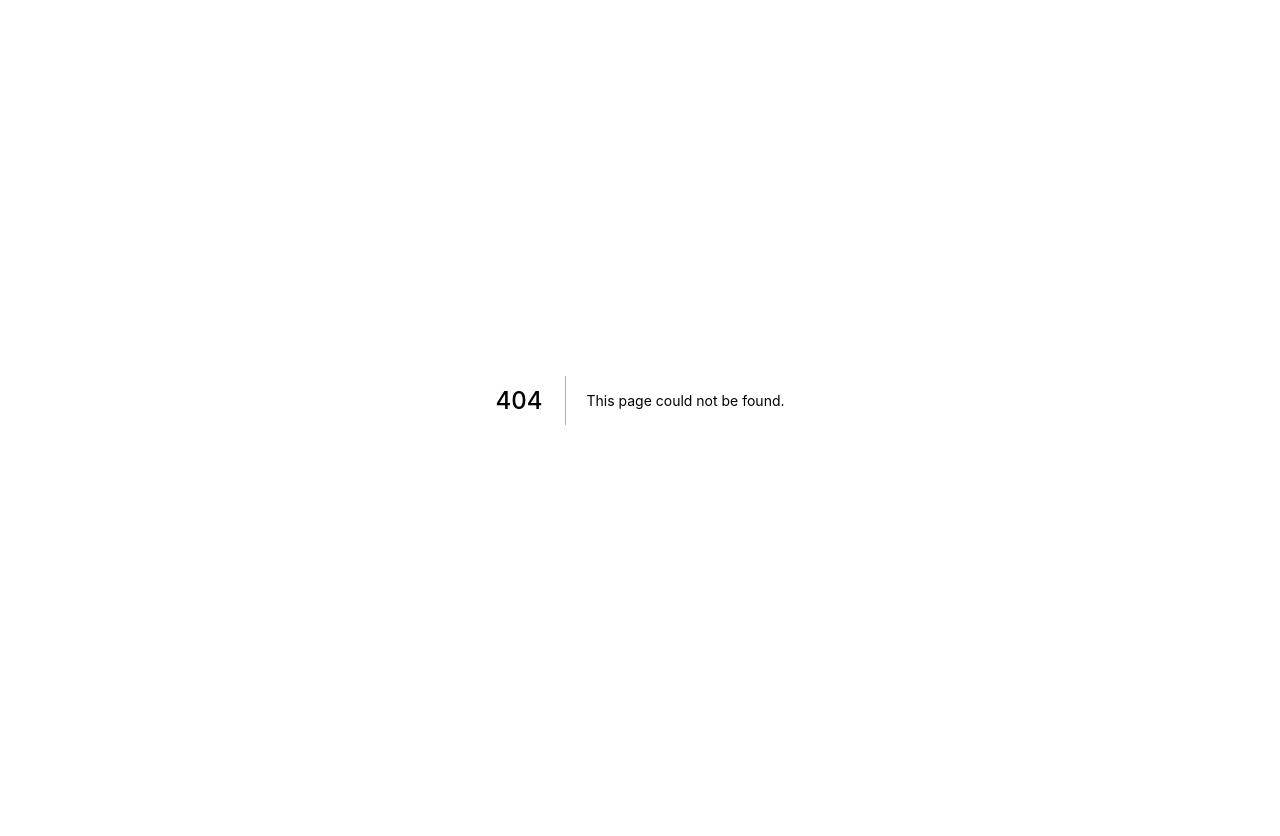
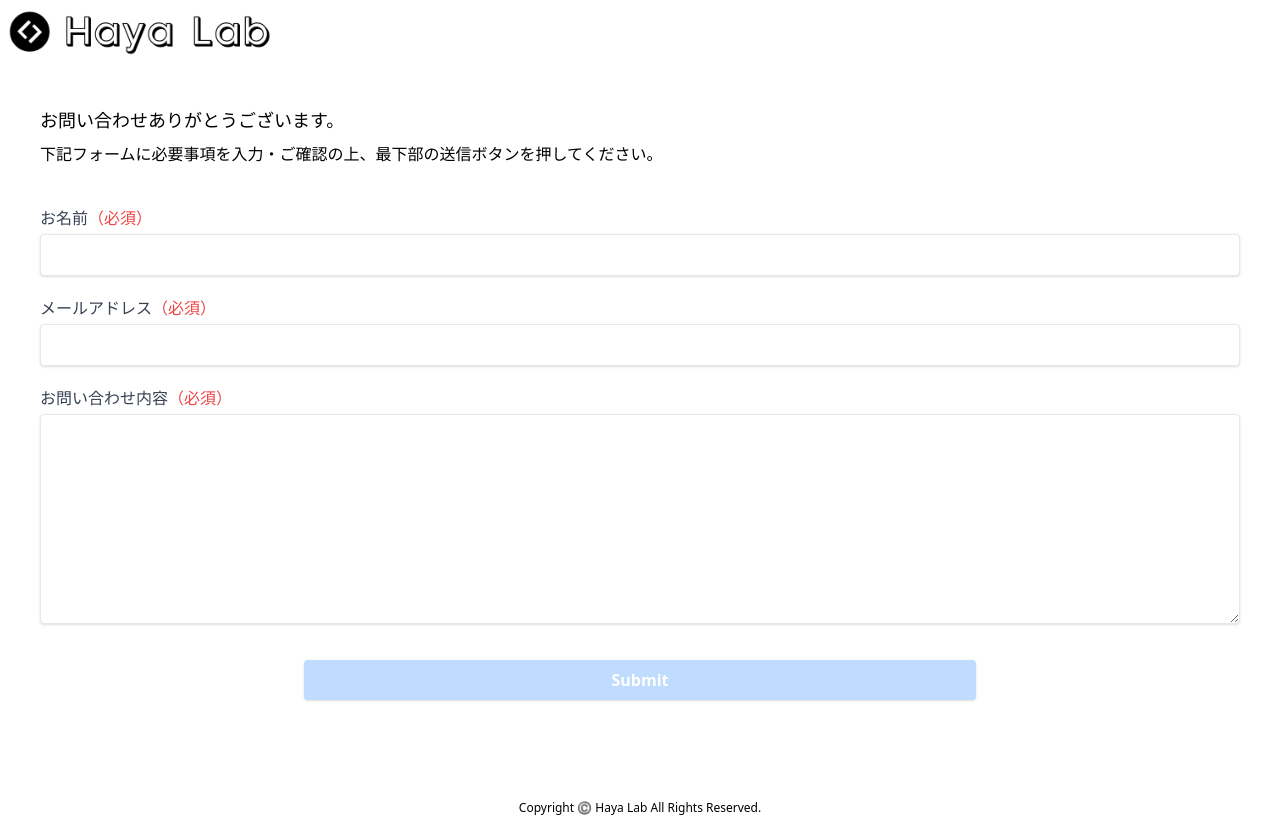
Before and after one commit to dehiron/portfolio, a Next.js app: page /contact in a window 1280 px wide. Before the commit this address had no page. Before the commit the page ends 800 px from the top, so only its background shows below. Built offline with nearby package versions, Linux system fonts and the light colour scheme.

Commit message:
Implemented the contact form page(front-end only) / Layouts and stylings modification

```diff
--- a/components/Footer.tsx
+++ b/components/Footer.tsx
@@ -32,7 +32,7 @@ const Footer = () => {
                 </div> */}
 
                 <div className="w-full flex justify-center mt-10">
-                    <p className="text-xs">Copyright ©️ Lance Lab All Rights Reserved.</p>
+                    <p className="text-xs">Copyright ©️ Haya Lab All Rights Reserved.</p>
                 </div>
         </footer>
     )
--- a/components/Header.tsx
+++ b/components/Header.tsx
@@ -1,29 +1,37 @@
 import Link from 'next/link'
 import React, { useState } from 'react';
 import Drawer from './Drawer';
-// import {Link as Scroll} from "react-scroll";
+import {Link as Scroll} from "react-scroll";
 import Image from "next/image";
+import { useRouter } from 'next/router';
 
 
 const Header = () => {
 
     const [isOpen, setIsOpen] = useState(false);
+    const router = useRouter();
 
     return (
-        <header className="flex justify-between items-center top-0 p-3 md:p-5 max-w-7xl mx-auto bg-white h-[66px]">
-            <div className="flex space-x-5 items-center">
+        <header className="flex items-center md:items-baseline justify-between top-0 p-3 md:p-2 max-w-7xl mx-auto bg-white h-[66px]">
+            <div className="flex space-x-5">
                 <Link href="/">
                     <img
-                        className="h-8 md:h-12 object-cover cursor-pointer"
+                        className="h-8 md:h-12 object-contain cursor-pointer"
                         src="/header_logo.png"
                         alt=""
                     />
                 </Link>
             </div>
+
+            { router.pathname.includes("contact") ?
+                <></>
+                :
+                <div>
                     <div className="hidden md:inline-flex space-x-5">
-                <div className="cursor-pointer"><p className="text-sm font-josefin">About</p></div>
-                <div className="cursor-pointer"><p className="text-sm font-josefin">Projects</p></div>
-                <div className="cursor-pointer"><p className="text-sm font-josefin">Contact</p></div>
+                        <Scroll to="About" smooth={true} duration={600} offset={24}><div className="cursor-pointer"><p className="text-lg font-josefin">About</p></div></Scroll>
+                        <Scroll to="Skills" smooth={true} duration={600} offset={24}><div className="cursor-pointer"><p className="text-lg font-josefin">Skills</p></div></Scroll>
+                        <Scroll to="Projects" smooth={true} duration={600} offset={24}><div className="cursor-pointer"><p className="text-lg font-josefin">Projects</p></div></Scroll>
+                        <Link href="/contact"><div className="cursor-pointer"><p className="text-lg font-josefin">Contact</p></div></Link>
                     </div>
 
                     <button
@@ -45,10 +53,14 @@ const Header = () => {
                             />
                         </svg>
                     </button>
+                </div>
+
+            }
             <Drawer isOpen={isOpen} setIsOpen={setIsOpen}>
-                <div className="cursor-pointer"><p className="text-sm font-josefin">About</p></div>
-                <div className="cursor-pointer"><p className="text-sm font-josefin">Projects</p></div>
-                <div className="cursor-pointer"><p className="text-sm font-josefin">Contact</p></div>
+                <Scroll to="About" smooth={true} duration={600} offset={24}><div className="cursor-pointer" onClick={() => {setIsOpen(false)}}><p className="text-lg font-josefin">About</p></div></Scroll>
+                <Scroll to="Skills" smooth={true} duration={600} offset={24}><div className="cursor-pointer" onClick={() => {setIsOpen(false)}}><p className="text-lg font-josefin">Skills</p></div></Scroll>
+                <Scroll to="Projects" smooth={true} duration={600} offset={24}><div className="cursor-pointer" onClick={() => {setIsOpen(false)}}><p className="text-lg font-josefin">Projects</p></div></Scroll>
+                <Link href="/contact"><div className="cursor-pointer" onClick={() => {setIsOpen(false)}}><p className="text-lg font-josefin">Contact</p></div></Link>
             </Drawer>
         </header>
     )
--- a/package.json
+++ b/package.json
@@ -11,6 +11,7 @@
     "next": "latest",
     "react": "^18.1.0",
     "react-dom": "^18.1.0",
+    "react-hook-form": "^7.31.2",
     "react-scroll": "^1.8.7",
     "react-typed": "^1.2.0",
     "swiper": "^8.1.5"
--- /dev/null
+++ b/pages/contact.tsx
@@ -0,0 +1,149 @@
+import Head from "next/head"
+import Footer from "../components/Footer"
+import Header from "../components/Header"
+import {useForm, SubmitHandler} from "react-hook-form";
+import { useState } from "react";
+
+interface IFormInput {
+    _id: string;
+    name: string;
+    email: string;
+    inquiry: string;
+}
+
+const Contact = () => {
+
+    const [submitted, setSubmitted] = useState(false);
+
+    const {
+        register,
+        handleSubmit,
+        formState: {errors},
+    } = useForm<IFormInput>();
+
+    const onSubmit: SubmitHandler<IFormInput> = async (data) => {
+        await fetch("/api/sendInquiry", {
+            method: "POST",
+            body: `
+お名前
+${data.name}
+
+メールアドレス
+${data.email}
+
+お問い合わせ内容
+${data.inquiry}
+            `,
+        }).then(() => {
+            setSubmitted(true);
+        }).catch((err) => {
+            console.log(err);
+            setSubmitted(false);
+        })
+    }
+
+    return (
+
+        <div id="terms-of-service" className="max-w-7xl mx-auto">
+            <Head>
+                <title>Haya Lab | お問い合わせ</title>
+                <link rel="icon" href="/logo.png" />
+                <link
+                    href="https://fonts.googleapis.com/css2?family=Dancing+Script&display=swap"
+                    rel="stylesheet"
+                />
+                <link
+                    href="https://fonts.googleapis.com/css2?family=Josefin+Sans&display=swap"
+                    rel="stylesheet"
+                />
+            </Head>
+
+            <Header />
+
+            <div className="mb-10">
+
+                {/* <div className="flex items-center justify-center bg-blue-200 w-full h-20 md:h-32">
+                    <h1 className="text-2xl md:text-4xl font-extrabold text-center text-white">お問い合わせ</h1>
+                </div> */}
+
+                <div className="py-8 px-6 md:py-10 md:px-10 space-y-2">
+                    <p className="text-lg mb-2">お問い合わせありがとうございます。</p>
+                    <p>下記フォームに必要事項を入力・ご確認の上、最下部の送信ボタンを押してください。</p>
+
+                </div>
+
+                <form
+                    onSubmit={handleSubmit(onSubmit)}
+                    className="flex flex-col px-6 md:px-10 mb-10"
+                >
+                    <label className="block mb-5">
+                        <span className="text-gray-700">お名前</span>
+                        <span className="text-red-500">（必須）</span>
+                        <input
+                            {...register("name", {required: true})}
+                            className="shadow border rounded py-2 px-3 form-input mt-1 block w-full ring-blue-400 outline-none focus:ring"
+                            placeholder=""
+                            type="text">
+                        </input>
+                    </label>
+                    <label className="block mb-5">
+                        <span className="text-gray-700">メールアドレス</span>
+                        <span className="text-red-500">（必須）</span>
+                        <input
+                            {...register("email", {required: true})}
+                            className="shadow border rounded py-2 px-3 form-input mt-1 block w-full ring-blue-400 outline-none focus:ring"
+                            placeholder=""
+                            type="email">
+                        </input>
+                    </label>
+                    <label className="block mb-5">
+                        <span className="text-gray-700">お問い合わせ内容</span>
+                        <span className="text-red-500">（必須）</span>
+                        <textarea
+                            {...register("inquiry", {required: true})}
+                            className="shadow border rounded py-2 px-3 form-textarea mt-1 block w-full ring-blue-400 outline-none focus:ring"
+                            placeholder=""
+                            rows={8}
+                        />
+                    </label>
+
+                    {/*errors will return when field validation fails */}
+                     <div className="flex flex-col p-2">
+                        {errors.name && (
+                            <span className="text-red-500">⚠️ お名前欄が空白です</span>
+                        )}
+                        {errors.email && (
+                            <span className="text-red-500">⚠️ メールアドレス欄が空白です</span>
+                        )}
+                        {errors.inquiry && (
+                            <span className="text-red-500">⚠️  お問い合わせ内容欄が空白です</span>
+                        )}
+                    </div>
+
+                    {submitted ?
+                        <div className="flex flex-col p-10 bg-blue-400 text-white">
+                            <h3 className="text-3xl font-bold mb-2">
+                                 お問い合わせありがとうございました！
+                            </h3>
+                            <p>確認後、頂いたメールアドレスにご連絡差し上げます。</p>
+                        </div>
+                    :
+                        <div className="flex items-center justify-center">
+                            <input
+                                type="submit"
+                                className="shadow bg-blue-200 hover:bg-blue-400 focus:shadow-outline max-w-2xl w-full
+                                focus:outline-none text-white font-bold py-2 px-4 rounded cursor-pointer"
+                            />
+                        </div>
+                    }
+                </form>
+
+            </div>
+
+            <Footer />
+        </div>
+
+    )
+}
+
+export default Contact
--- a/pages/index.tsx
+++ b/pages/index.tsx
@@ -5,13 +5,14 @@ import Footer from '../components/Footer'
 import Image from "next/image";
 import Typed from 'react-typed';
 import { Listbox, Transition } from '@headlessui/react'
-import { CheckIcon, SelectorIcon, BadgeCheckIcon } from '@heroicons/react/solid'
+import { CheckIcon, SelectorIcon, BadgeCheckIcon, PaperAirplaneIcon } from '@heroicons/react/solid'
 import { ArrowCircleDownIcon } from '@heroicons/react/outline'
 import { Link as Scroll } from "react-scroll";
 import 'swiper/css/bundle'
 import { Swiper, SwiperSlide } from 'swiper/react'
 import SwiperCore, { Pagination, Navigation } from 'swiper'
 import { getWindowSize } from '../lib/getWindowSize';
+import Link from 'next/link';
 
 SwiperCore.use([Pagination, Navigation])
 
@@ -23,7 +24,7 @@ const devFields = [
 
 const fieldContents = {
   frontEnd: ["React & NextJs", "React Native", "HTML & CSS", "JavaScript & TypeScript", "Tailwind CSS"],
-  backEnd: ["NodeJs", "Python", "PostgreSQL", "MySQL"],
+  backEnd: ["NodeJs", "Python (Data Science)", "Ruby (Ruby on Rails)", "PostgreSQL", "MySQL"],
   infra: ["GCP", "Firebaseサービス全般", "Vercel Hosting", "Github", "Slack"]
 }
 
@@ -59,7 +60,7 @@ const index = () => {
 
       {/* *************************************ファーストサイトセクション***************************************************************************************** */}
 
-      <div className="flex relative min-h-[calc(100vh-66px)] mx-auto bg-gradient-to-tr from-gray-600 to-white">
+      <div className="flex relative min-h-[calc(100vh-66px)] mx-auto bg-gradient-to-tr from-gray-600 to-white pb-6 mb-3">
         <img
           src="/hello_world.png"
           className="w-full h-full object-cover absolute mix-blend-overlay"
@@ -72,7 +73,7 @@ const index = () => {
             backSpeed={120}
             // loop={true}
           />
-          <Scroll to="About" smooth={true} duration={600} offset={0}>
+          <Scroll to="About" smooth={true} duration={600} offset={24}>
               <ArrowCircleDownIcon
                 className="w-10 h-10 md:w-14 md:h-14 mt-8 md:mt-14 text-gray-400 animate-pulse"
               />
@@ -87,11 +88,11 @@ const index = () => {
       {/* *************************************Aboutセクション***************************************************************************************** */}
 
 
-      <div id="About" className="flex flex-col min-h-[100vh] md:h-screen max-w-7xl mx-auto">
-        <div className="h-1/5 flex items-center justify-center">
-          <h3 className=" text-2xl md:text-4xl font-josefin my-10 md:my-16 border-b-4">About</h3>
+      <div id="About" className="flex flex-col min-h-[100vh] h-screen max-w-7xl mx-auto md:mt-5">
+        <div className="h-1/5 flex items-center justify-center border-blue-400">
+          <h3 className=" text-2xl md:text-4xl font-josefin my-10 md:my-12 border-b-4">About</h3>
         </div>
-        <div className="h-4/5 md:flex items-center justify-center md:pb-12">
+        <div className="h-4/5 md:flex items-center md:space-x-4 w-full px-5 pt-12 pb-6 mb-3 bg-slate-100 rounded-xl border-blue-400">
           <div className="w-full md:w-2/5 flex items-center justify-center">
             <img
               className="h-52 md:h-96 w-52 md:w-96 object-cover rounded-full shadow-2xl"
@@ -104,11 +105,11 @@ const index = () => {
               東京在住・フリーランスでウェブ＆モバイルアプリケーションエンジニアをやっています、Haya Labの綾 秀博です。
             </p>
             <p className="text-sm md:text-lg whitespace-pre-wrap font-josefin  text-[#323232]">
-              UIUX・デザイン・データ構造等のプロダクト設計からコードに落とし込む実装開発まで一貫して行えることを強みとしており、0 → 1 でアイディアを形にすることを得意としています。
+              UIUX・デザイン・データ構造等のプロダクト設計からコードに落とし込む実装開発まで一貫して行えることを強みとしており、0 → 1 でアイディアを形にすることが大好きです。
             </p>
-            <p className="text-sm md:text-lg whitespace-pre-wrap font-josefin  text-[#323232]">
+            {/* <p className="text-sm md:text-lg whitespace-pre-wrap font-josefin  text-[#323232]">
               趣味は映画を観ること、キャンプ、バイク、旅、サウナです。仕事中は引きこもりがちなので、休みの時はアクティブに動き回ります。
-            </p>
+            </p> */}
             <p className="text-sm md:text-lg whitespace-pre-wrap font-josefin  text-[#323232]">
               プロジェクトのご提案や業務提携・その他ご質問やご興味等あれば是非お気軽にコンタクトフォームからご連絡下さい。
             </p>
@@ -123,11 +124,11 @@ const index = () => {
 
       {/* *************************************Skillsセクション***************************************************************************************** */}
 
-      <div className="flex flex-col min-h-[100vh] md:h-screen max-w-7xl mx-auto">
+      <div id="Skills" className="flex flex-col min-h-[100vh] md:h-screen max-w-7xl mx-auto md:mt-5">
         <div className="h-1/5 flex items-center justify-center">
           <h3 className=" text-2xl md:text-4xl font-josefin my-10 md:my-12 border-b-4">Skills</h3>
         </div>
-        <div className="h-4/5 md:flex items-center md:space-x-4 w-full px-5 pt-12 pb-14 mb-5 rounded-xl shadow-sm md:border md:border-gray-200">
+        <div className="h-4/5 md:flex items-center md:space-x-4 w-full px-5 pt-12 pb-6 mb-3 shadow-md md:border md:border-gray-200 rounded-xl">
           <div className="sm: w-full md:w-1/3 flex-col items-center justify-center mt-3 md:mt-0">
             <div className="flex items-center justify-center mt-3">
               <img
@@ -358,11 +359,11 @@ const index = () => {
 
       {/* *************************************Projectsセクション***************************************************************************************** */}
 
-      <div className="flex flex-col min-h-[100vh] h-screen max-w-7xl mx-auto">
+      <div id="Projects" className="flex flex-col min-h-[100vh] h-screen max-w-7xl mx-auto md:mt-5">
         <div className="h-1/5 flex items-center justify-center">
           <h3 className=" text-2xl md:text-4xl font-josefin my-10 md:my-12 border-b-4">Projects</h3>
         </div>
-        <div className="h-4/5 md:flex items-center md:space-x-4 w-full px-5 pb-6 mb-3">
+        <div className="h-4/5 md:flex items-center md:space-x-4 w-full px-5 pb-6 mb-3 bg-slate-100 rounded-xl">
           <Swiper
             slidesPerView={1} //一度に表示するスライドの数
             pagination={{ clickable: true }}
@@ -492,7 +493,7 @@ const index = () => {
                 <p className="text-[8px] md:text-sm whitespace-pre-wrap font-josefin text-gray-600 border-b-2">
                     使用テックスタック
                   </p>
-                  <div className="w-full md:flex md:flex-col">
+                  <div className="w-full flex flex-col md:flex-row">
                     <div className="md:w-1/6">
                       <p className="text-[8px] md:text-sm whitespace-pre-wrap font-josefin text-gray-600">
                         Design
@@ -500,11 +501,11 @@ const index = () => {
                     </div>
                     <div className="md:w-5/6">
                       <p className="text-[8px] md:text-sm whitespace-pre-wrap font-josefin text-gray-600">
-                        AdobeXd, Illustrator
+                        AdobeXD, Illustrator
                       </p>
                     </div>
                   </div>
-                  <div className="w-full md:flex md:flex-col">
+                  <div className="w-full flex flex-col md:flex-row">
                     <div className="md:w-1/6">
                       <p className="text-[8px] md:text-sm whitespace-pre-wrap font-josefin text-gray-600">
                         FE
@@ -516,7 +517,7 @@ const index = () => {
                       </p>
                     </div>
                   </div>
-                  <div className="w-full md:flex md:flex-col">
+                  <div className="w-full flex flex-col md:flex-row">
                     <div className="md:w-1/6">
                       <p className="text-[8px] md:text-sm whitespace-pre-wrap font-josefin text-gray-600">
                         BE&Infra
@@ -529,10 +530,6 @@ const index = () => {
                     </div>
                   </div>
                 </div>
-
-
-
-
               </div>
               <div className="w-1/2 flex items-center justify-center h-full">
                 <img
@@ -551,11 +548,26 @@ const index = () => {
 
       {/* *************************************Contactセクション***************************************************************************************** */}
 
-      <div className="flex flex-col min-h-[100vh] max-w-7xl mx-auto">
-        <div className="flex items-center justify-center">
-          <h3 className=" text-2xl md:text-4xl font-josefin my-20">Contact</h3>
+      <div className="flex flex-col max-w-7xl mx-auto md:mt-5">
+        <div className="h-1/5 flex items-center justify-center">
+          <h3 className=" text-2xl md:text-4xl font-josefin my-10 md:my-12 border-b-4">Contact</h3>
         </div>
-
+        <div className="h-4/5 md:flex flex-col items-center justify-center md:space-x-4 w-full px-5 pb-6 mb-3">
+          <div className="">
+            <p className="text-sm md:text-lg whitespace-pre-wrap font-josefin  text-[#323232]">
+              プロジェクトや業務提携のご提案・その他ご質問やご興味等あれば是非お気軽にご連絡下さい。
+            </p>
+          </div>
+          <Link href="/contact">
+            <div className="md:w-1/3 flex items-center justify-center border-2 border-blue-400 hover:border-white hover:bg-[#8EDFF0] hover:shadow-lg cursor-pointer group my-10 py-5 rounded-full mx-10">
+              <p className="text-base md:text-xl text-blue-400 group-hover:text-white text-center">
+                ゲット・イン・タッチ
+              </p>
+              <span className="p-3"/>
+              <PaperAirplaneIcon className="w-7 h-7 text-blue-400 group-hover:text-white"/>
+            </div>
+          </Link>
+        </div>
       </div>
 
       {/* *************************************Contactセクション***************************************************************************************** */}
```
Also changed, not shown: 1 other file (tests, documents, lock files or other folders). Lines whose indentation alone changed are shown as unchanged.
